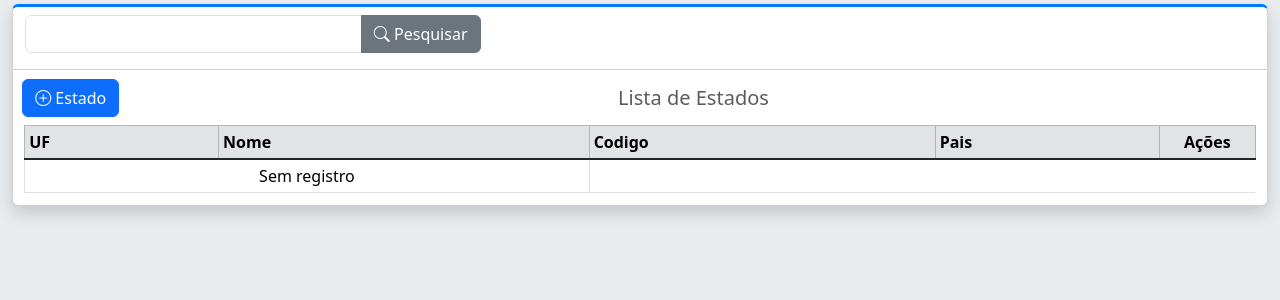
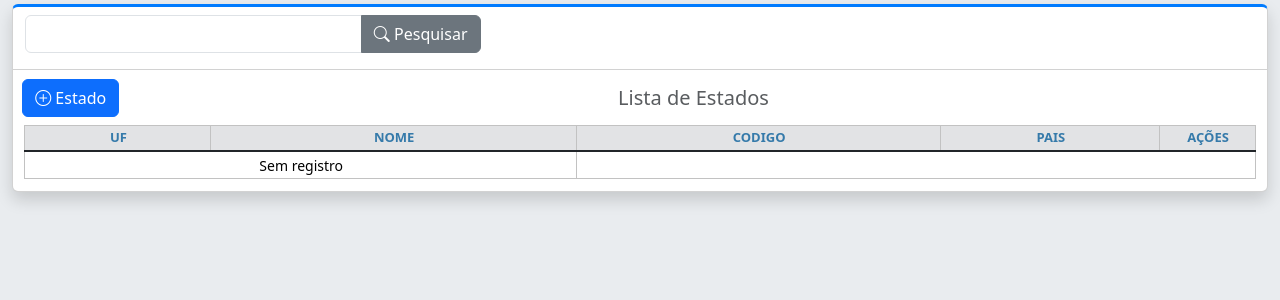
Before and after one commit to jvsjanilson/MeuFinanceiro, a Django app: page /estados/ in a window 1280 px wide. Shown: the part 65-365 px from the top of the page. Run offline with Django 4.2, Linux system fonts and the light colour scheme; the visitor is signed in with stand-in values (Sample User, id 1); data that the repository does not hold is empty.

Commit message:
feat: formatacao table

```diff
--- a/cadastro/static/css/base.css
+++ b/cadastro/static/css/base.css
@@ -78,3 +78,54 @@ fieldset > legend {
 .alert {
     margin-bottom: 0.3rem !important;
 }
+
+.table thead th {
+    vertical-align: bottom;
+    border: 1px solid #c2c2c2 !important;
+    font-size: small !important;
+    text-transform: uppercase;
+    color: #357AAA;
+}
+
+.table thead tr {
+    background-color: #e9e9e9 !important;
+}
+.table {
+    margin-bottom: 0rem;
+    border: 1px solid #c2c2c2 !important;
+    background: white;
+}
+
+.table-hover tbody tr:hover td {
+    background: #c2ddf2;
+
+}
+
+.table-sm td,
+.table-sm th {
+    padding-top: 0.15rem !important;
+    padding-right: 0.15rem !important;
+    padding-bottom: 0.15rem !important;
+    padding-left: 0.25rem !important;
+    font-size: small !important;
+}
+
+.table-sm th {
+    text-align: center !important;
+}
+.table-sm td {
+    vertical-align: middle !important;
+    font-size: 14px !important;
+    /* font-size: small !important; */
+}
+
+tfoot tr td {
+    font-size: small !important;
+    vertical-align: middle !important;
+}
+.option-button {
+    padding-top: 0.15rem;
+    padding-bottom: 0rem;
+    padding-right: 0.15rem;
+    padding-left: 0.15rem;
+}
```
